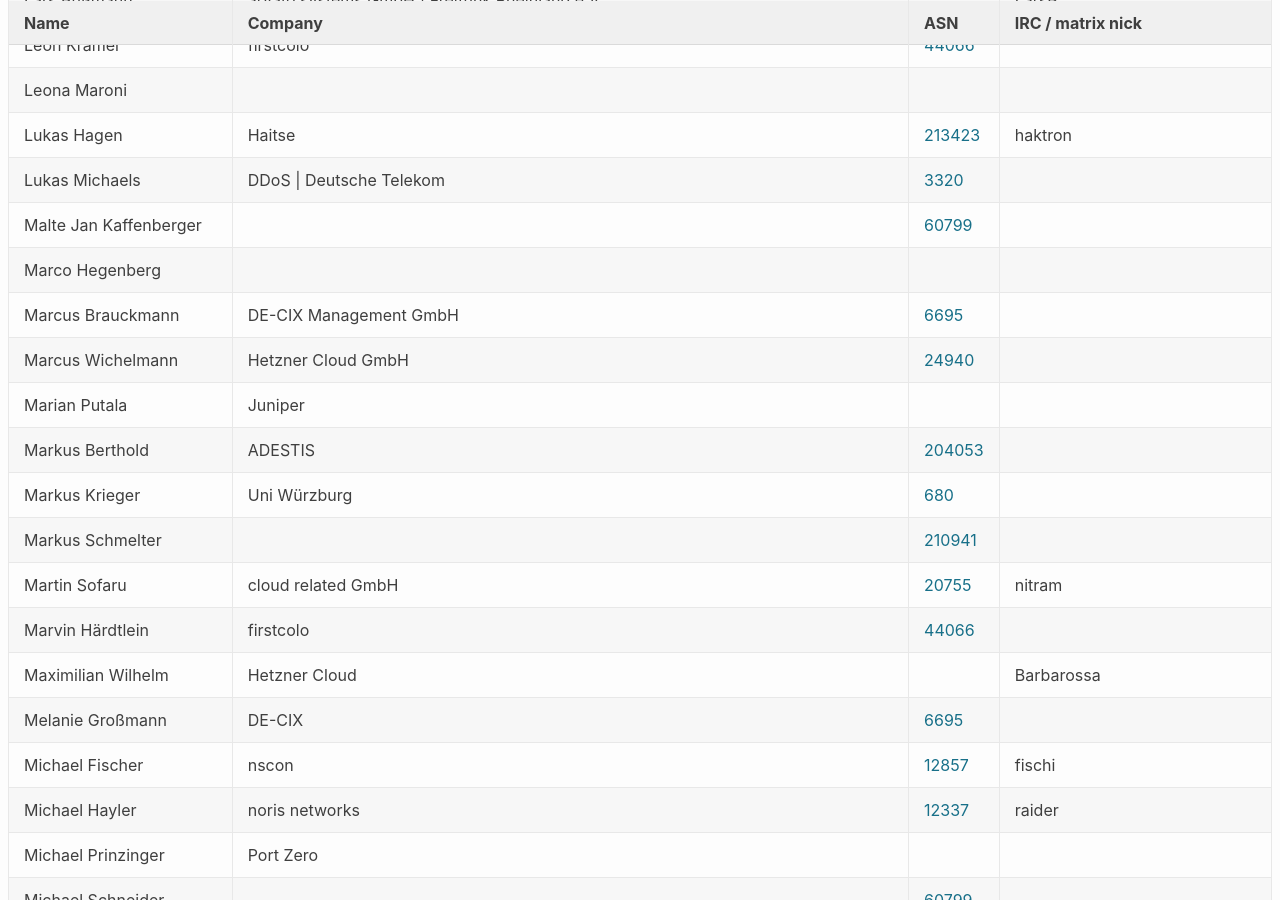
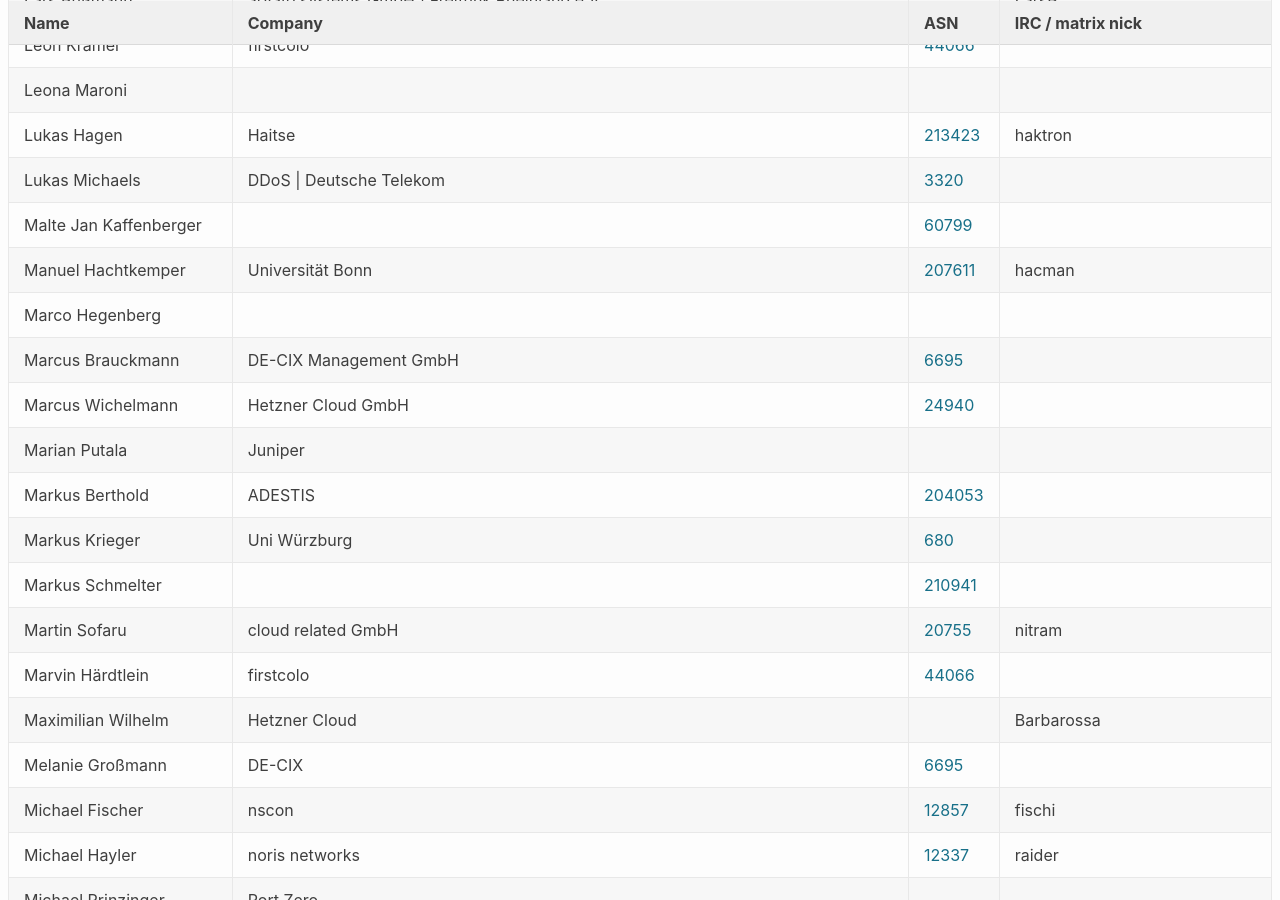
Before and after one commit to denog/pretix-attendeelist, a Jekyll site: the page built from denog17/index.markdown, in a window 1280 px wide and 900 px high, scrolled down 1978 px. Built offline with Jekyll 4.4.1, drawn with Linux system fonts in a browser that asks for light colours.

Commit message:
Latest data: Fri May 23 12:13:54 UTC 2025

```diff
--- a/_data/attendees_denog17_onsite.json
+++ b/_data/attendees_denog17_onsite.json
@@ -268,6 +268,12 @@
     "company": null,
     "irc": null,
     "asn": "60799"
+  },
+  {
+    "name": "Manuel Hachtkemper",
+    "company": "Universität Bonn",
+    "irc": "hacman",
+    "asn": "207611"
   },
   {
     "name": "Marco Hegenberg",
```
